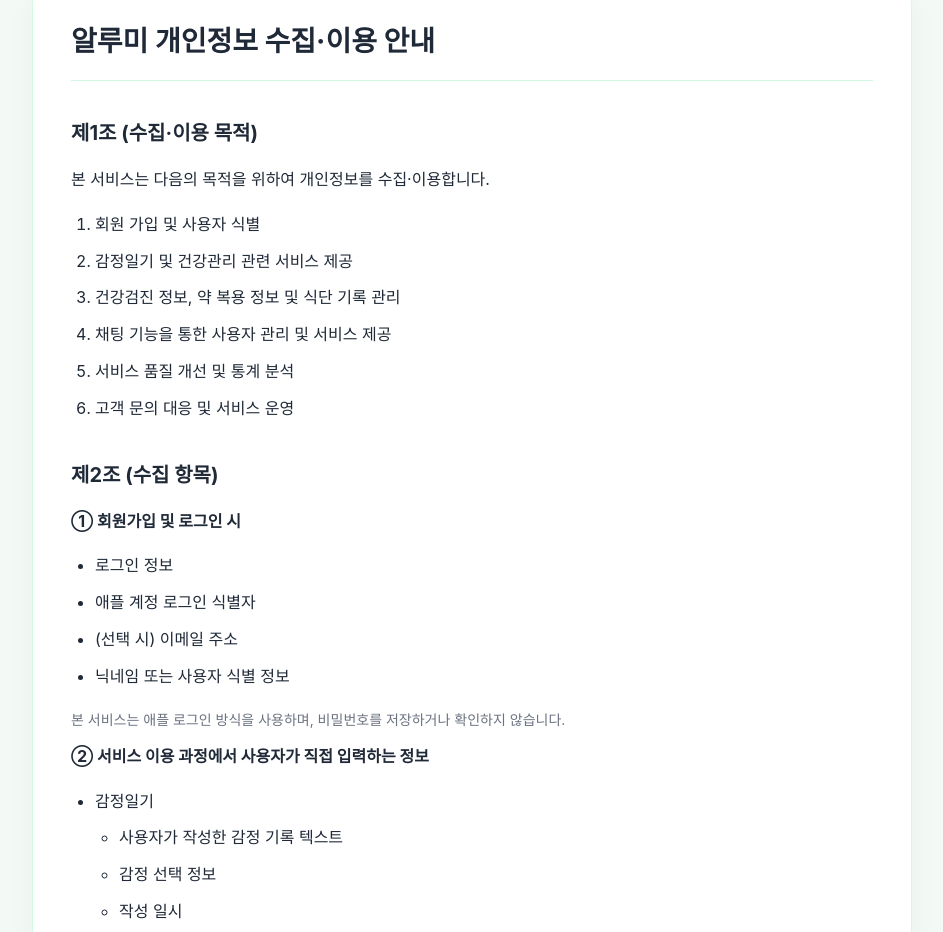
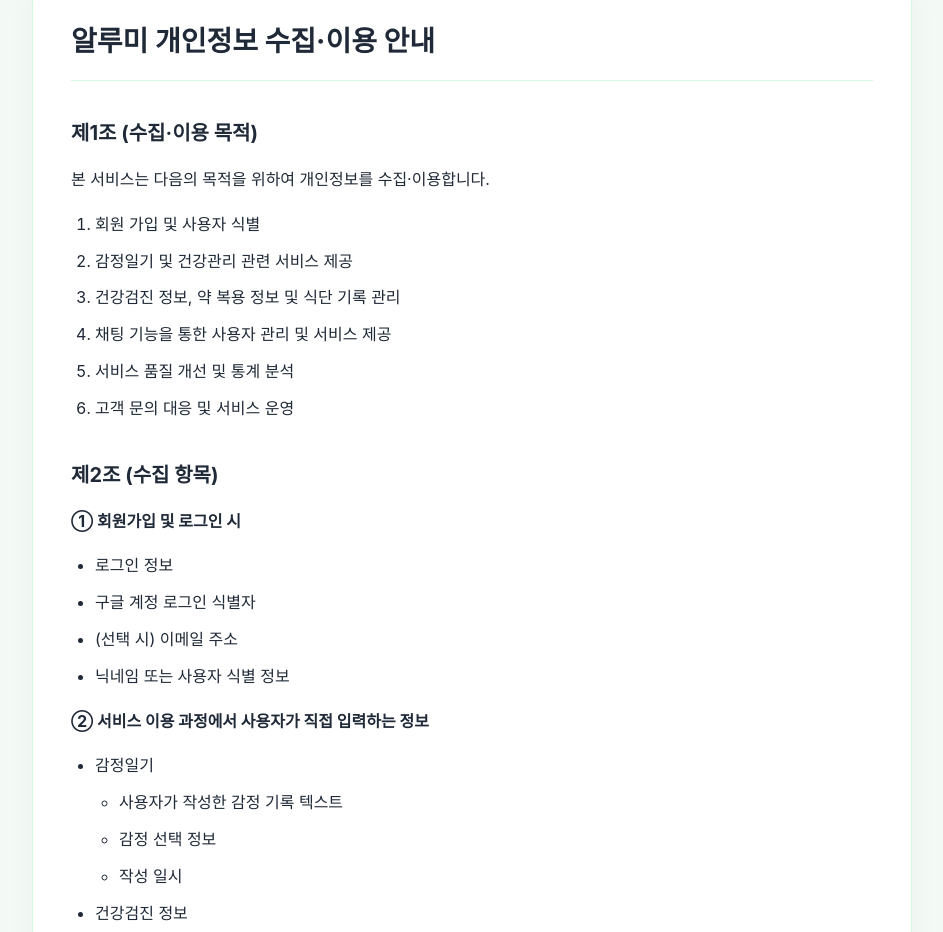
Before and after one commit to habaekk/alumi-privacy-policy, a plain HTML site: page index.html in a window 1280 px wide. Shown: the part 301-1233 px from the top of the page, without its empty margins (168-1111 px from the left). Drawn offline with Linux system fonts and the light colour scheme.

Commit message:
Update login information in index.html
Removed references to Apple account login identifier and related information.

```diff
--- a/index.html
+++ b/index.html
@@ -199,15 +199,10 @@
 
       <ul>
         <li>로그인 정보</li>
-        <li>애플 계정 로그인 식별자</li>
+        <li>구글 계정 로그인 식별자</li>
         <li>(선택 시) 이메일 주소</li>
         <li>닉네임 또는 사용자 식별 정보</li>
       </ul>
-
-      <p class="muted">
-        본 서비스는 애플 로그인 방식을 사용하며,
-        비밀번호를 저장하거나 확인하지 않습니다.
-      </p>
 
       <p><strong>② 서비스 이용 과정에서 사용자가 직접 입력하는 정보</strong></p>
 
```
